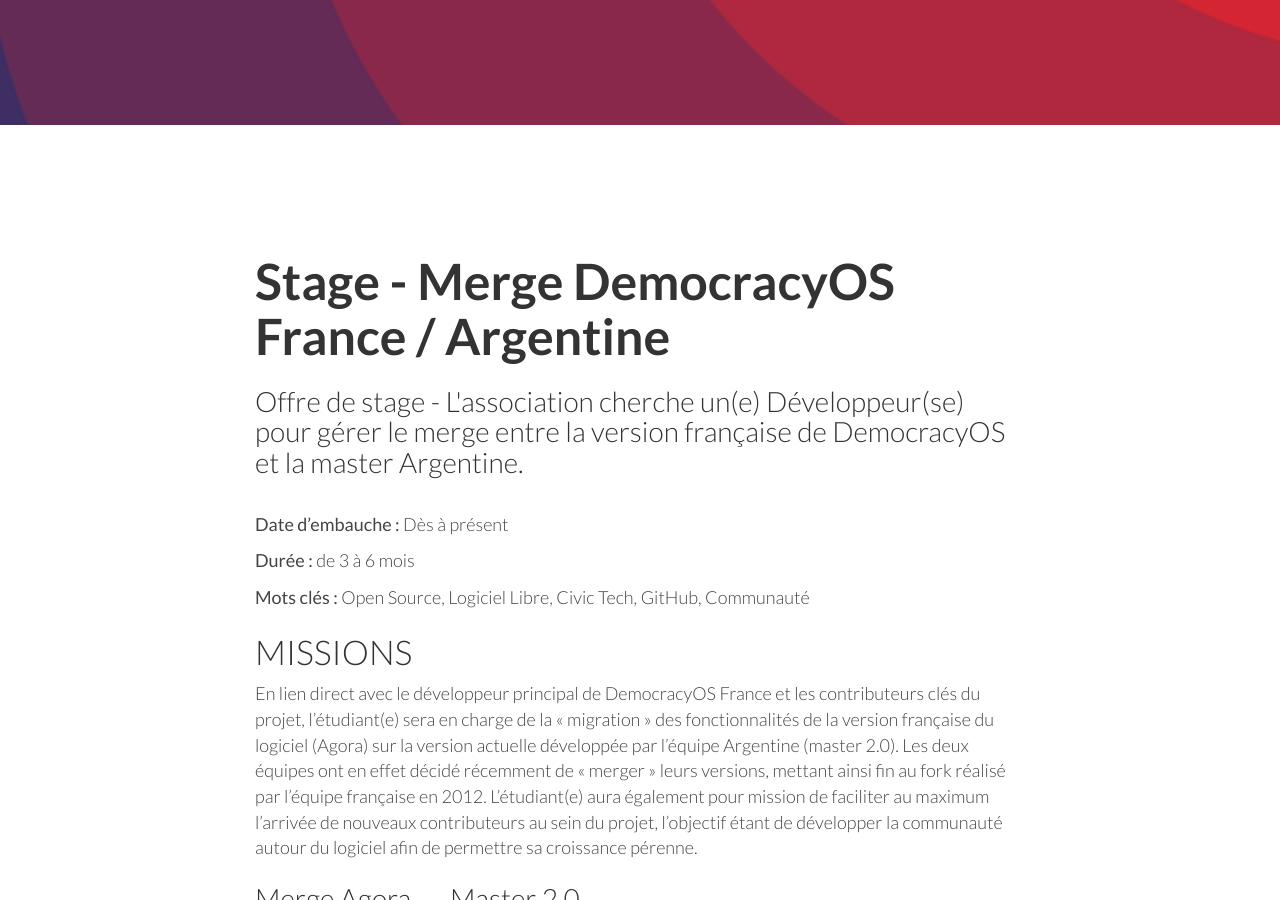
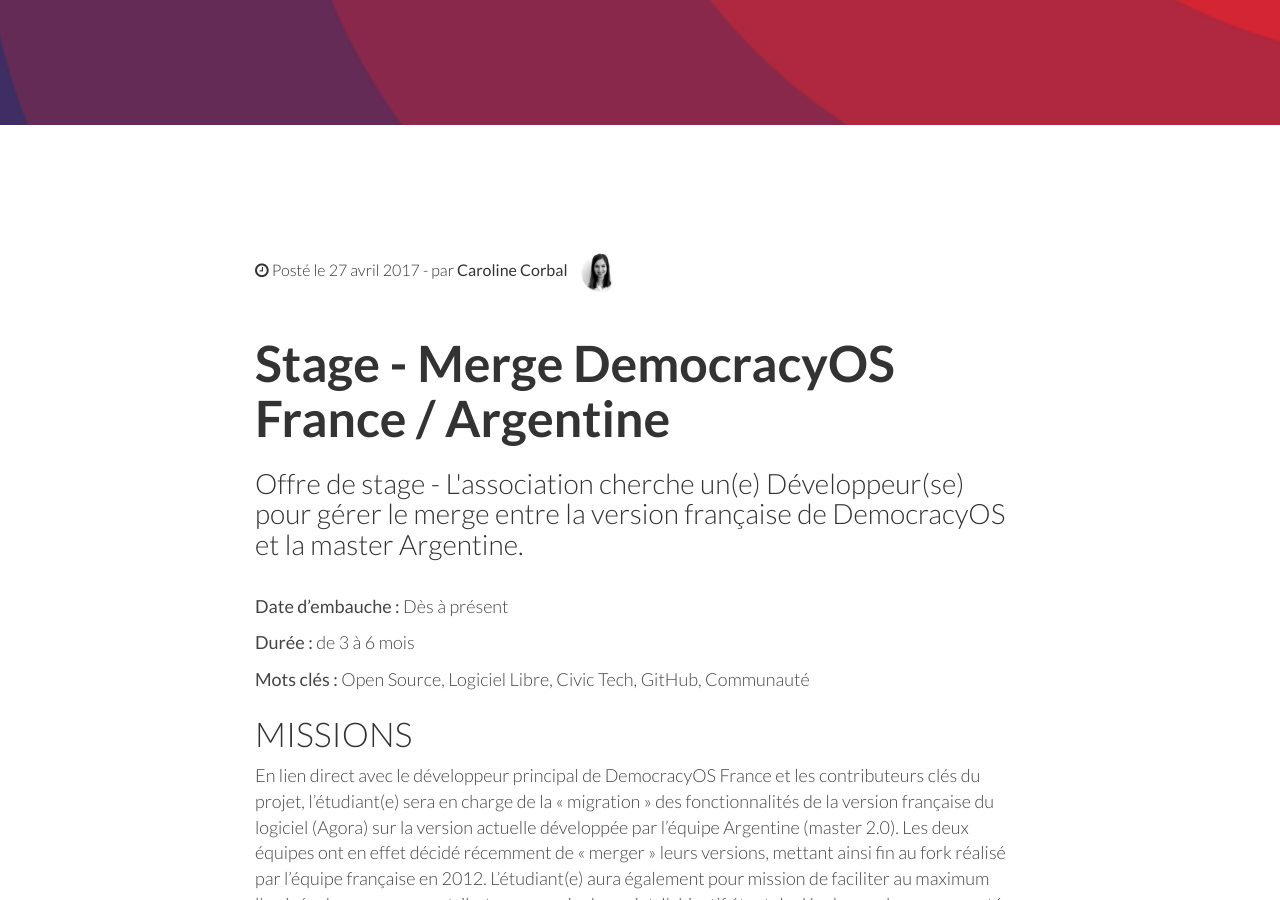
Before and after one commit to democracy-os-fr/democracy-os-fr.github.io, a Jekyll site: the page built from _posts/2017-04-27-stage-merge-democracyos-france-argentine.md, in a window 1280 px wide and 900 px high, scrolled down 570 px. Built offline with Jekyll 4.4.1, drawn with Linux system fonts in a browser that asks for light colours; nearby versions of some CDN libraries; comment, search, counter and statistics services are not loaded; some of the changed text lies outside the part shown.

```diff
--- a/_posts/2017-04-27-stage-merge-democracyos-france-argentine.md
+++ b/_posts/2017-04-27-stage-merge-democracyos-france-argentine.md
@@ -10,7 +10,7 @@ tags:
 description_hero: 'Offre de stage - L''association cherche un(e) Développeur(se) pour
   gérer le merge entre la version française de DemocracyOS  et la master Argentine. '
 extrait: ''
-auteur: 'Caroline Corbal '
+auteur: Caroline Corbal
 comments: true
 title: Stage - Merge DemocracyOS France / Argentine
 date: 2017-04-27 15:01
```
Also changed, not shown: img/medias/Capture d’écran 2016-11-27 à 18.24.31.png (added), img/medias/Capture d’écran 2016-11-27 à 18.25.24.png (added), img/medias/Capture d’écran 2016-11-27 à 18.47.18.png (added), img/medias/Capture d’écran 2016-11-28 à 16.25.53.png (added).
